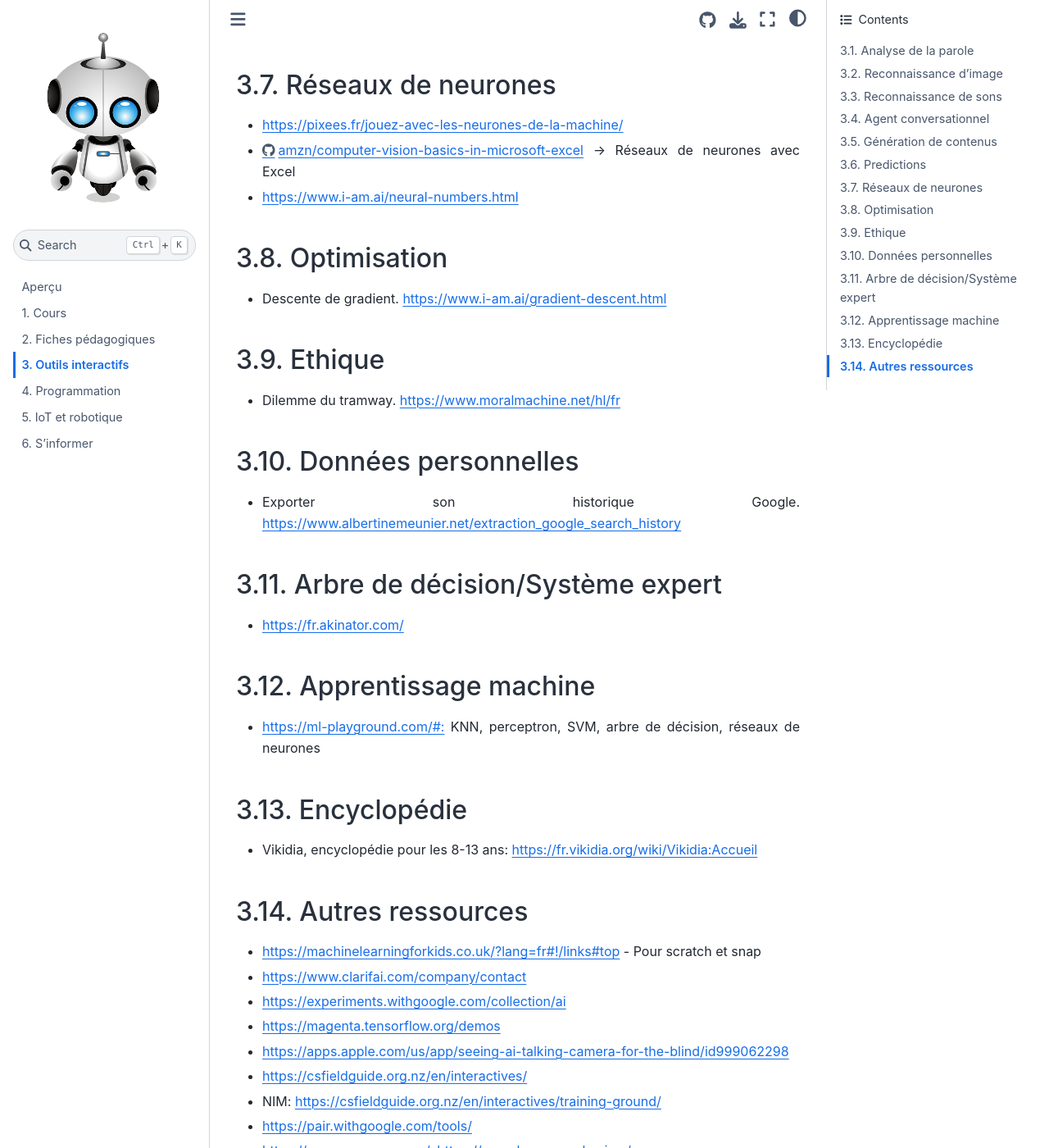
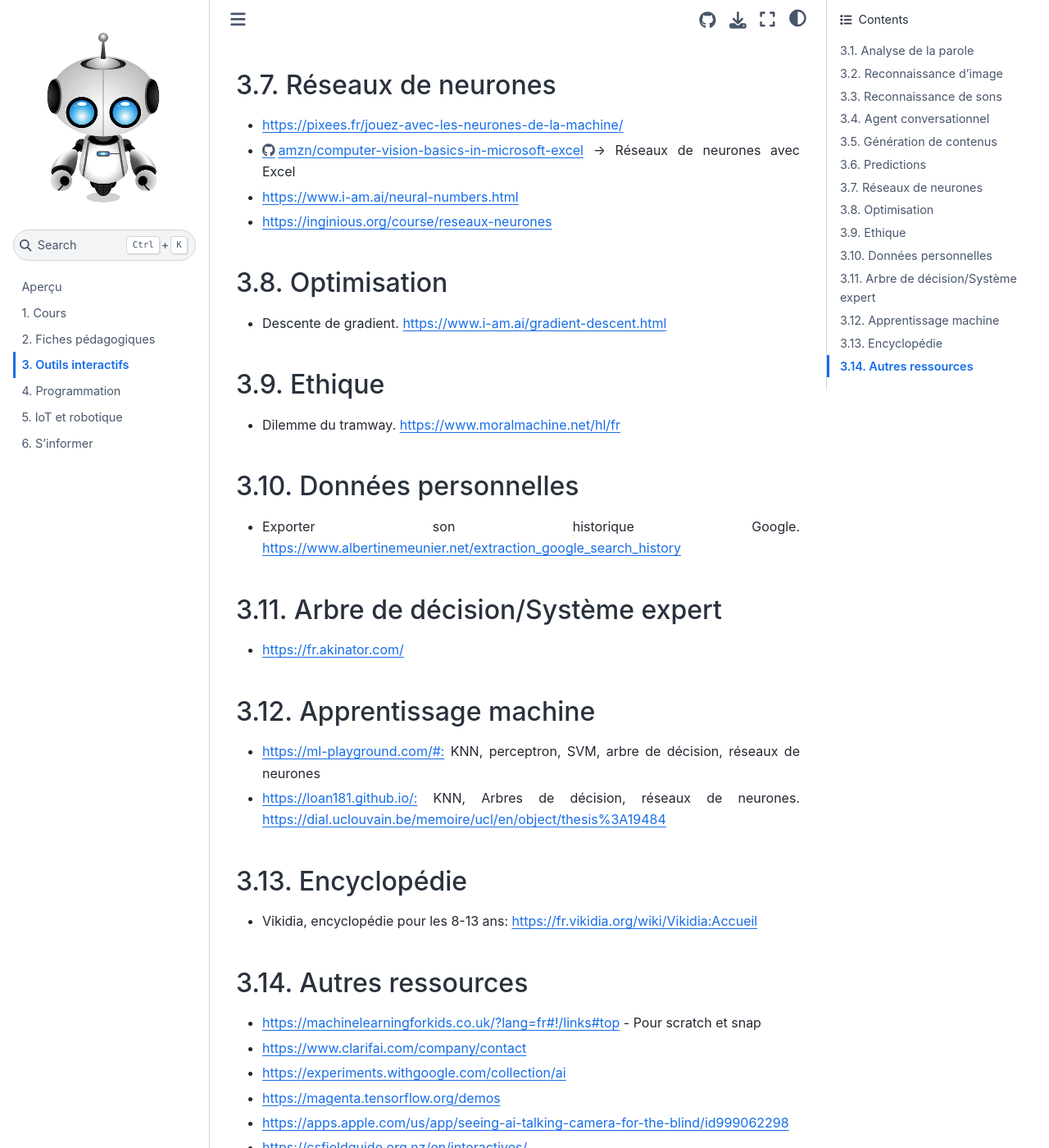
Before and after one commit to lascientotheque/ressources-ia, a Jupyter Book: the page built from Contenu/Demo_En_Ligne.md, in a window 1280 px wide and 1400 px high, scrolled down 2251 px. Shown: the whole window at 82% size. Built offline with Jupyter Book 1.0.4 settings and Sphinx 7.4.7 and the Sphinx Book theme 1.1.4, drawn with Linux system fonts in a browser that asks for light colours.

Commit message:
Ajout démo Loan Sens

```diff
--- a/Contenu/Demo_En_Ligne.md
+++ b/Contenu/Demo_En_Ligne.md
@@ -70,6 +70,7 @@
 * https://pixees.fr/jouez-avec-les-neurones-de-la-machine/
 * https://github.com/amzn/computer-vision-basics-in-microsoft-excel -> Réseaux de neurones avec Excel
 * https://www.i-am.ai/neural-numbers.html
+* https://inginious.org/course/reseaux-neurones
 
 ## Optimisation
 
@@ -91,6 +92,7 @@
 ## Apprentissage machine
 
 * https://ml-playground.com/#: KNN, perceptron, SVM, arbre de décision, réseaux de neurones
+* https://loan181.github.io/: KNN, Arbres de décision, réseaux de neurones. https://dial.uclouvain.be/memoire/ucl/en/object/thesis%3A19484
 
 ## Encyclopédie
 
```
